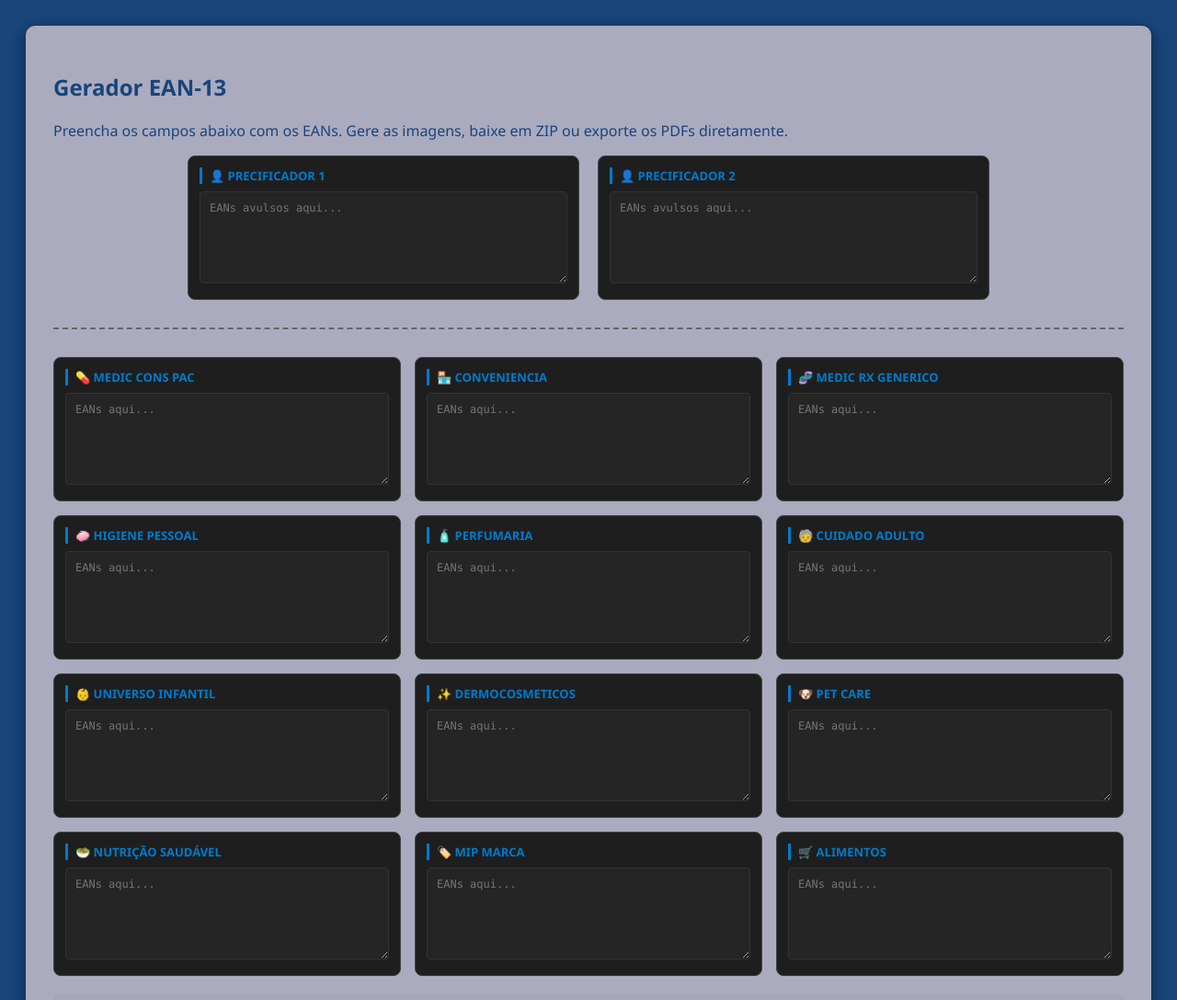
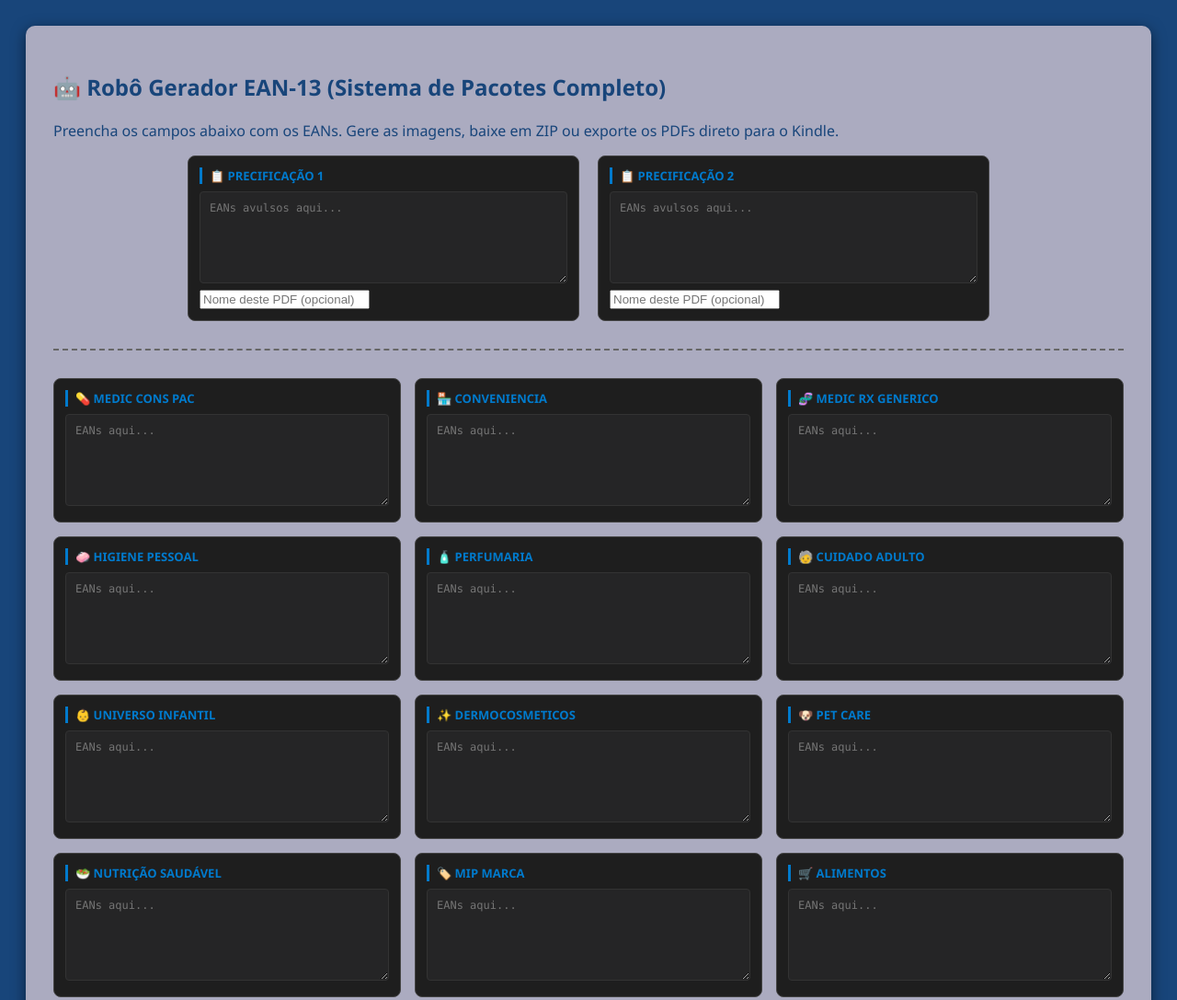
Before and after one commit to jpbianchese/gerador-de-ean, a plain HTML site: page index.html in a window 1280 px wide. Shown: the top 1087 px of the page at 92% size. Drawn offline with nearby package versions, Linux system fonts and the light colour scheme.

Commit message:
Update index.html

```diff
--- a/index.html
+++ b/index.html
@@ -14,17 +14,19 @@
 <body>
 
 <div class="container">
-    <h2>Gerador EAN-13</h2>
-    <p>Preencha os campos abaixo com os EANs. Gere as imagens, baixe em ZIP ou exporte os PDFs diretamente.</p>
+    <h2>🤖 Robô Gerador EAN-13 (Sistema de Pacotes Completo)</h2>
+    <p>Preencha os campos abaixo com os EANs. Gere as imagens, baixe em ZIP ou exporte os PDFs direto para o Kindle.</p>
 
     <div class="precificador-container">
         <div class="pacote-box">
-            <label>👤 PRECIFICADOR 1</label>
+            <label>📋 PRECIFICAÇÃO 1</label>
             <textarea id="cat-prec-1" placeholder="EANs avulsos aqui..."></textarea>
+            <input type="text" id="nome-pdf-prec-1" class="input-nome-pacote" placeholder="Nome deste PDF (opcional)" />
         </div>
         <div class="pacote-box">
-            <label>👤 PRECIFICADOR 2</label>
+            <label>📋 PRECIFICAÇÃO 2</label>
             <textarea id="cat-prec-2" placeholder="EANs avulsos aqui..."></textarea>
+            <input type="text" id="nome-pdf-prec-2" class="input-nome-pacote" placeholder="Nome deste PDF (opcional)" />
         </div>
     </div>
 
@@ -81,9 +83,9 @@
 
     <div class="botoes-acao">
         <button class="btn-gerar" onclick="gerarCodigos()">1. PROCESSAR IMAGENS</button>
-        <button id="btnBaixarZip" class="btn-zip" onclick="baixarTodosZips()">2.  BAIXAR ZIPS</button>
-        <input type="text" id="nomeArquivoPdf" class="input-nome" placeholder="Nome do PDF (opcional)" />
-        <button id="btnBaixarPdf" class="btn-pdf" onclick="baixarTodosPdfs()">3.  BAIXAR PDFs (KINDLE)</button>
+        <button id="btnBaixarZip" class="btn-zip" onclick="baixarTodosZips()">2. 📦 BAIXAR ZIPS</button>
+        <input type="text" id="nomeArquivoPdf" class="input-nome" placeholder="Nome do PDF dos Pacotes..." />
+        <button id="btnBaixarPdf" class="btn-pdf" onclick="baixarTodosPdfs()">3. 📄 BAIXAR PDFs (KINDLE)</button>
     </div>
 
     <div id="resultado"></div>
```
